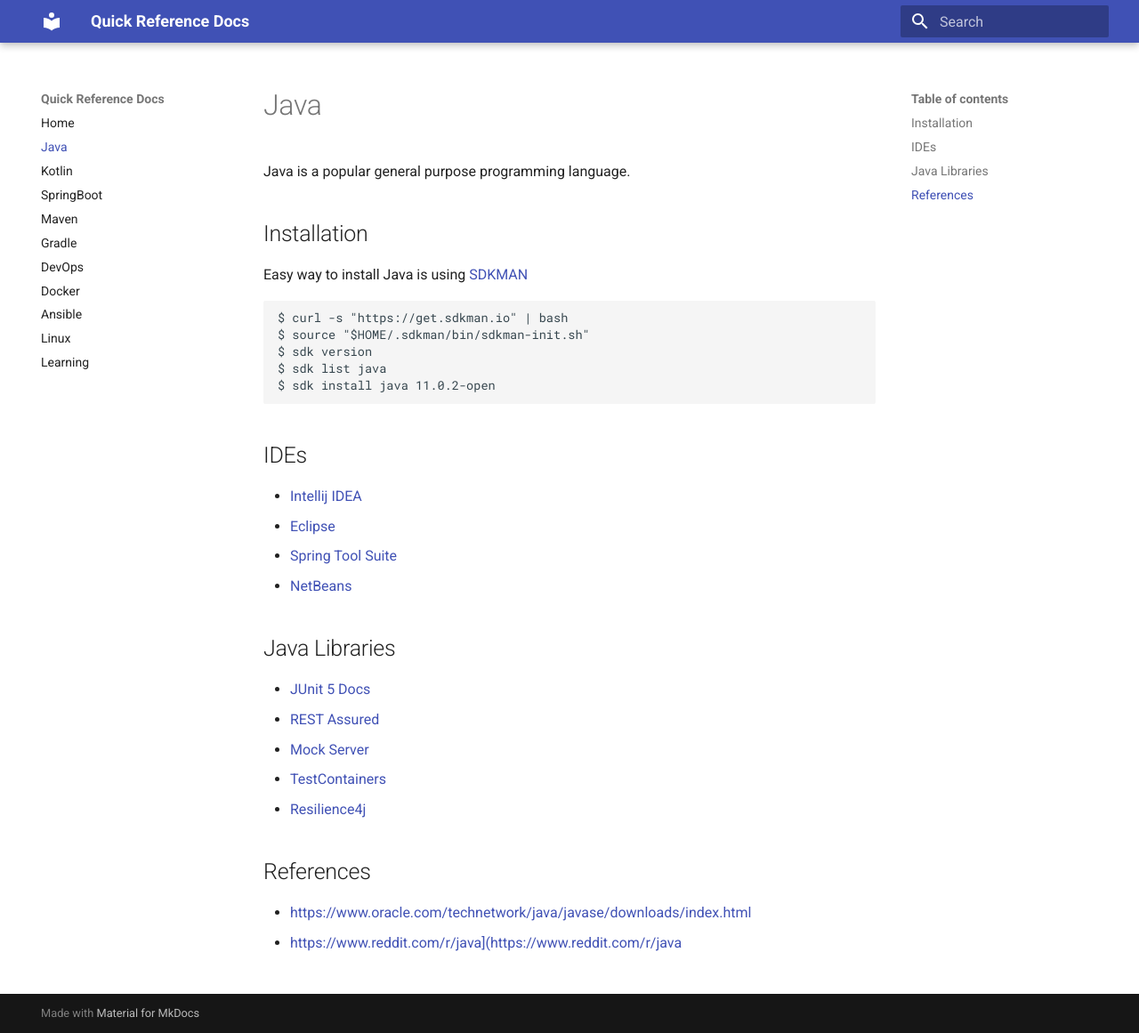
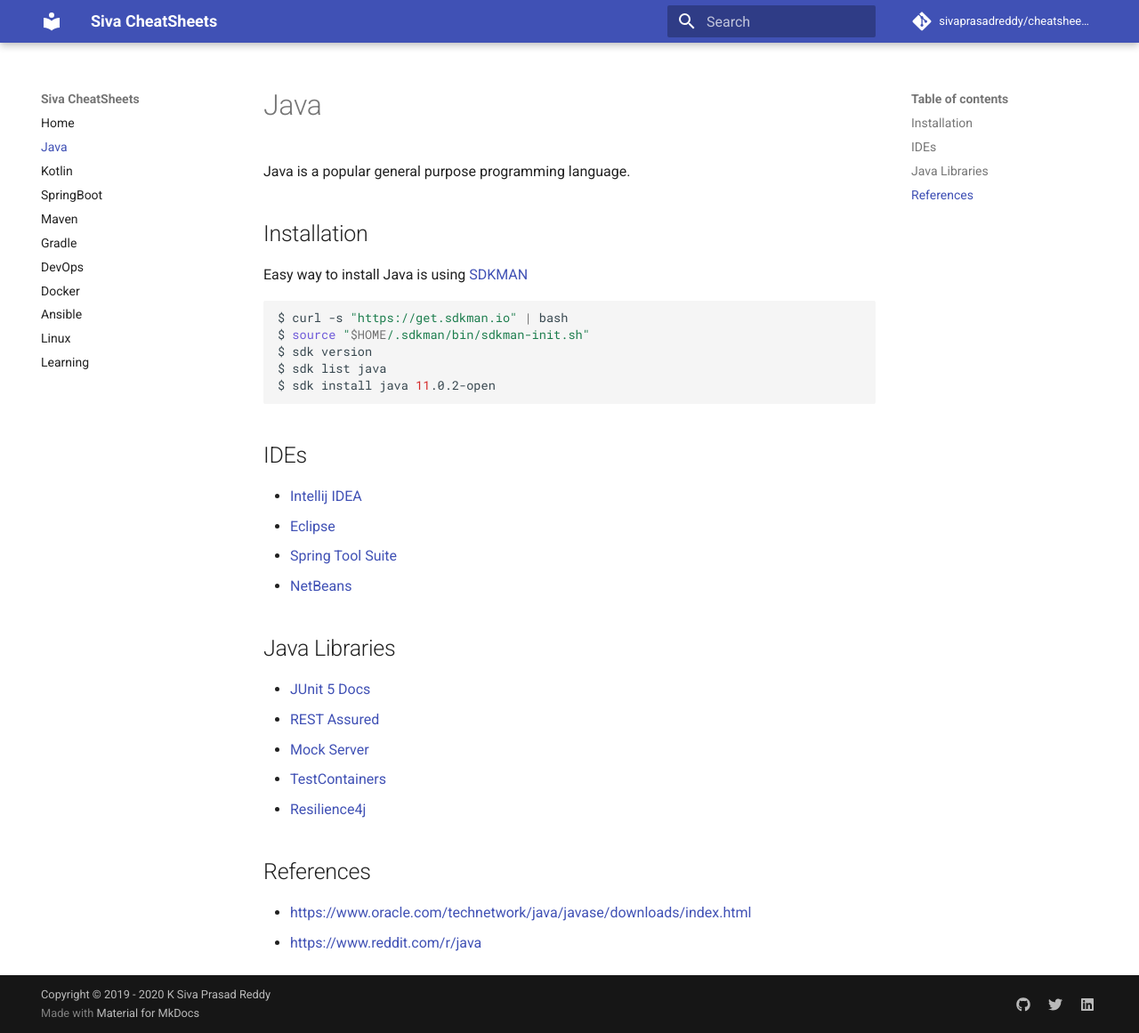
Before and after one commit to sivaprasadreddy/sivalabs-dev-notes, an MkDocs documentation site: the page built from docs/java.md, in a window 1280 px wide and 1161 px high. Shown: the whole window at 89% size. Built offline with MkDocs 1.6.1 and Material for MkDocs 9.7.7, drawn with Linux system fonts in a browser that asks for light colours; comment, search, counter and statistics services are not loaded.

Commit message:
Syntax highlighting

```diff
--- a/.travis.yml
+++ b/.travis.yml
@@ -4,6 +4,7 @@ env:
   global:
   - secure: S/Qwufbvxf03AoBtb85ZP3mJUszLYixGN31M0EF9lcJA6csWT4wrBnuRpq0gyFAOYh5jXEkQEhmNfnL43xOHx5kZrDRbugaA63tZ8iuh3YngB3HVVCBom8qb1gE+MAWqHrzWcEMT+Q1AIbVqU9nsVt48p9hQRz+Lazz+pfKzuXM=
 install:
+- pip install pygments
 - pip install mkdocs
 - pip install mkdocs-material
 script:
--- a/docs/java.md
+++ b/docs/java.md
@@ -28,4 +28,4 @@ $ sdk install java 11.0.2-open
 
 ## References
 * <https://www.oracle.com/technetwork/java/javase/downloads/index.html>
-* <https://www.reddit.com/r/java](https://www.reddit.com/r/java>
+* <https://www.reddit.com/r/java>
--- a/mkdocs.yml
+++ b/mkdocs.yml
@@ -1,4 +1,15 @@
-site_name: Quick Reference Docs
+site_name: 'Siva CheatSheets'
+site_description: 'My Quick Reference Docs'
+site_author: 'K Siva Prasad Reddy'
+site_url: 'https://sivaprasadreddy.github.io/cheatsheets/'
+
+# Repository
+repo_name: 'sivaprasadreddy/cheatsheets'
+repo_url: 'https://github.com/sivaprasadreddy/cheatsheets'
+
+# Copyright
+copyright: 'Copyright &copy; 2019 - 2020 K Siva Prasad Reddy'
+
 theme: material
 nav:
     - Home: index.md
@@ -12,3 +23,18 @@ nav:
     - Ansible: ansible.md
     - Linux: linux.md
     - Learning: learning.md
+
+# Customization
+extra:
+  manifest: 'manifest.webmanifest'
+  social:
+    - type: 'github'
+      link: 'https://github.com/sivaprasadreddy'
+    - type: 'twitter'
+      link: 'https://twitter.com/sivalabs'
+    - type: 'linkedin'
+      link: 'https://linkedin.com/in/siva-prasad-reddy-k-3a909172'
+
+# Extensions
+markdown_extensions:
+  - codehilite
```
